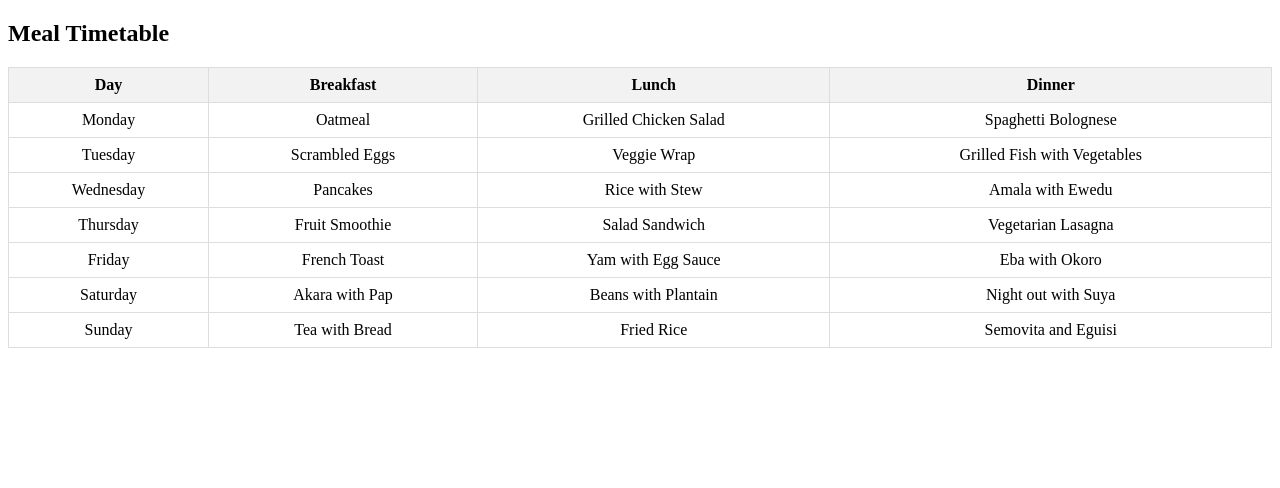
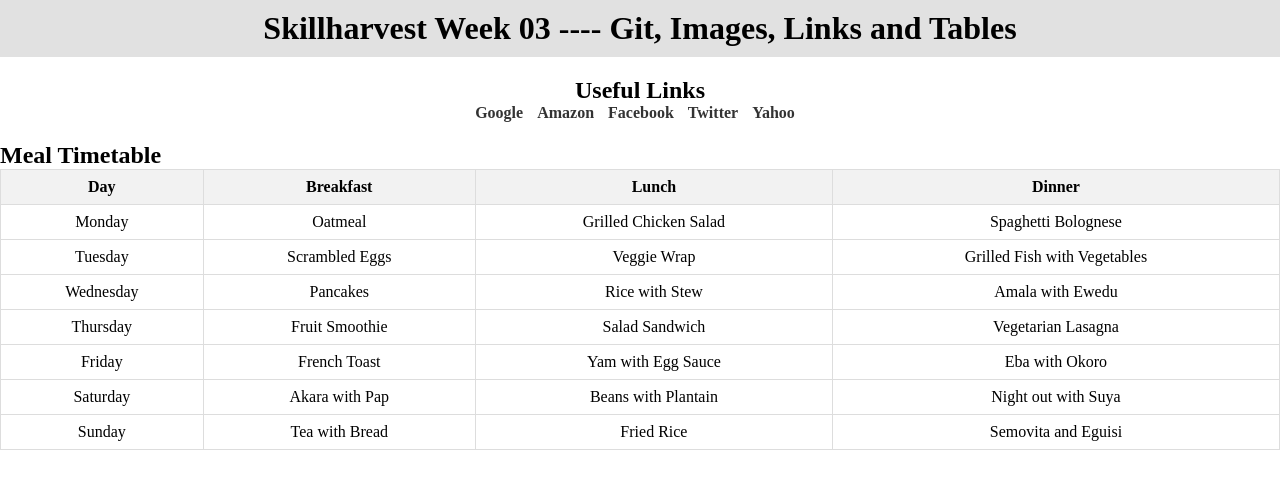
Before and after one commit to CletsyMedia/skillharvest_proj, a plain HTML site: page index.html in a window 1280 px wide. Drawn offline with Linux system fonts and the light colour scheme.

Commit message:
Building tables in html

```diff
--- a/index.html
+++ b/index.html
@@ -6,6 +6,14 @@
   <meta name="viewport" content="width=device-width, initial-scale=1.0">
   <title>Meal Timetable</title>
   <style>
+    *,
+    ::after,
+    ::before {
+      margin: 0;
+      padding: 0;
+      box-sizing: border-box;
+    }
+
     table {
       width: 100%;
       border-collapse: collapse;
@@ -21,10 +29,49 @@
     th {
       background-color: #f2f2f2;
     }
+
+    .link_head {
+      margin: 20px 0;
+      text-align: center;
+    }
+
+    .links a {
+      display: inline-block;
+      margin-right: 10px;
+      text-decoration: none;
+      color: #333;
+      font-weight: bold;
+      transition: color 0.3s ease;
+    }
+
+    .links a:hover {
+      color: #007bff;
+    }
+
+    .header {
+      background-color: #e1e1e1;
+      padding: 10px;
+      width: 100%;
+      top: 0;
+      text-align: center;
+    }
   </style>
 </head>
 
 <body>
+  <h1 class="header">Skillharvest Week 03 ---- Git, Images, Links and Tables</h1>
+
+  <main>
+    <div class="link_head">
+      <h2>Useful Links</h2>
+      <div class="links">
+        <a href="https://www.google.com" target="_blank">Google</a>
+        <a href="https://www.amazon.com" target="_blank">Amazon</a>
+        <a href="https://www.facebook.com" target="_blank">Facebook</a>
+        <a href="https://twitter.com" target="_blank">Twitter</a>
+        <a href="https://www.yahoo.com" target="_blank">Yahoo</a>
+      </div>
+    </div>
 
     <h2>Meal Timetable</h2>
 
@@ -78,6 +125,7 @@
         <td>Semovita and Eguisi</td>
       </tr>
     </table>
+  </main>
 
 </body>
 
```
Lines whose indentation alone changed are shown as unchanged.
